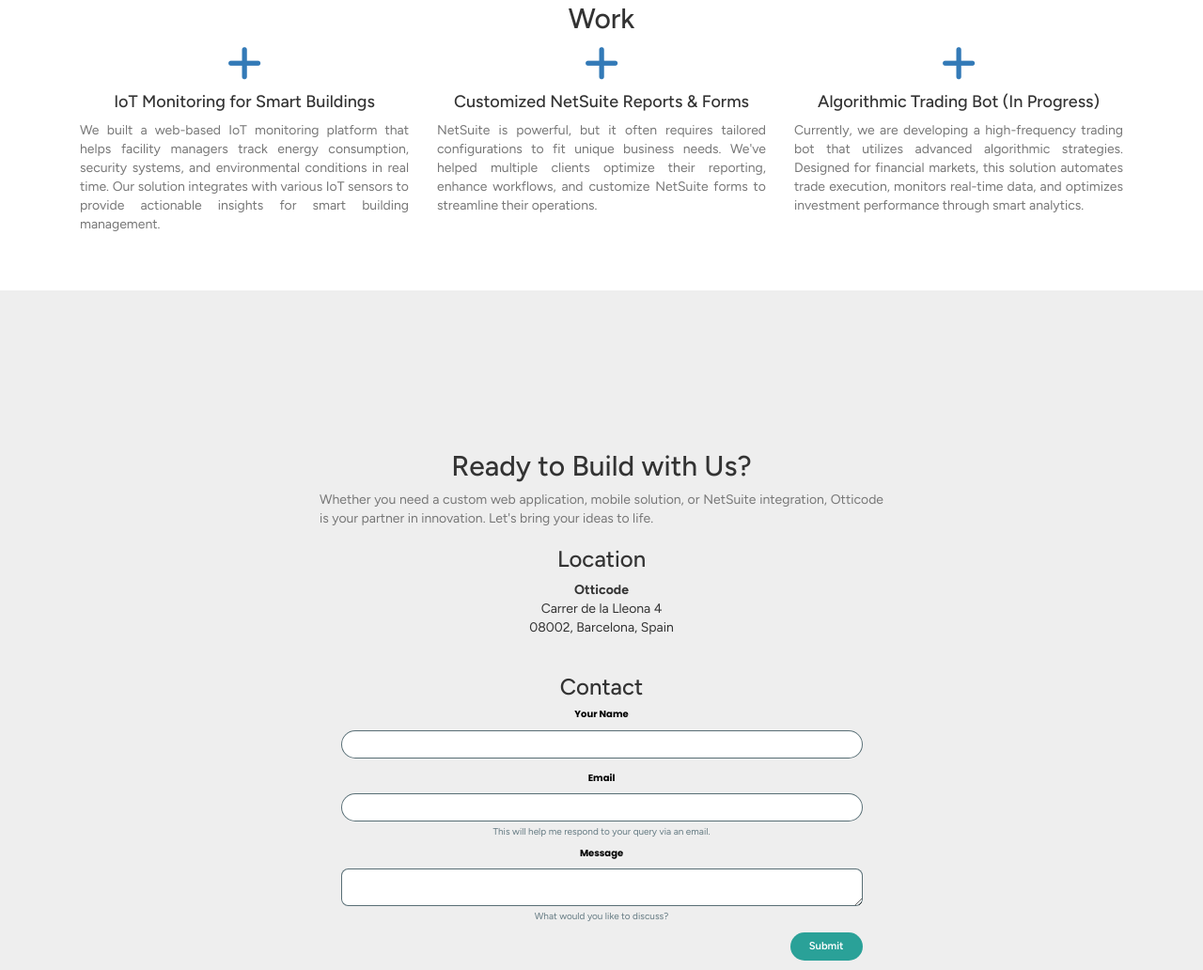
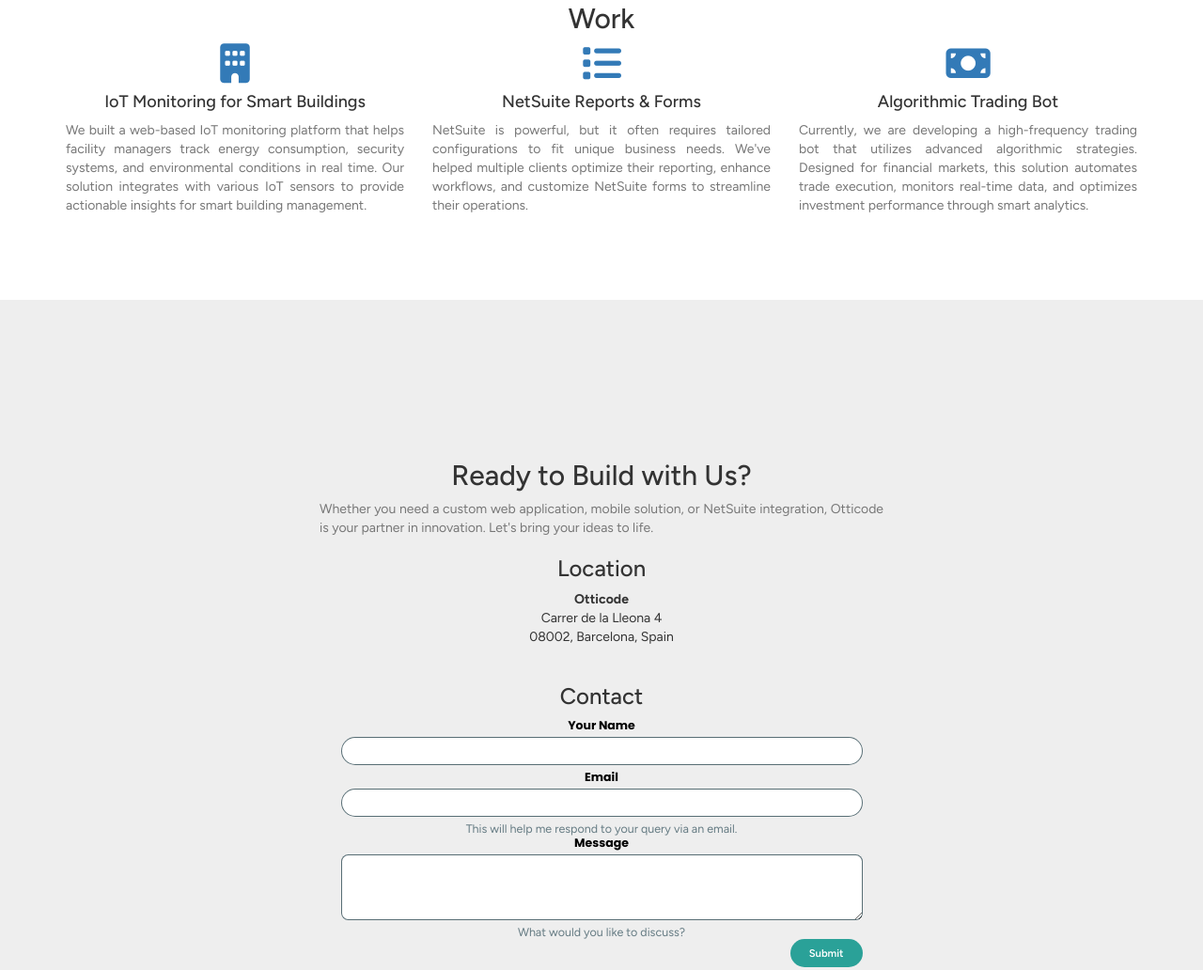
Before and after one commit to otticode/otticode-web, a plain HTML site: page index.html in a window 1280 px wide. Shown: the part 1552-2584 px from the top of the page at 94% size. Drawn offline with Linux system fonts and the light colour scheme.

Commit message:
Enhance portfolio layout and improve form styles for better usability

```diff
--- a/css/formspree.css
+++ b/css/formspree.css
@@ -25,7 +25,7 @@
   box-sizing: border-box;
 }
 
-* {
+form * {
   border: 0;
   margin: 0;
   padding: 0;
@@ -102,15 +102,15 @@
   color: var(--color-text-default);
   display: block;
   font-family: var(--font-family-display);
-  font-size: 1rem;
-  line-height: 1.25rem;
+  font-size: 1.25rem;
+  line-height: 1.5rem;
 }
 
 .fs-description {
   color: var(--color-text-muted);
   display: block;
-  font-size: 1rem;
-  line-height: 1.25rem;
+  font-size: 1.25rem;
+  line-height: 1.5rem;
 }
 
 .fs-button-group {
@@ -153,7 +153,7 @@
   border-width: 0;
   box-shadow: var(--color-border-default) 0 0 0 1px inset;
   color: var(--color-text-default);
-  font-size: 1rem;
+  font-size: 1.25rem;
   height: 3rem;
   line-height: 1.5rem;
   outline: none;
@@ -191,14 +191,14 @@
 .fs-radio-wrapper {
   align-items: center;
   display: flex;
-  height: 1.25rem;
+  height: 1.5rem;
 }
 
 .fs-checkbox,
 .fs-radio {
   background-color: #fff;
   border: 1px solid var(--color-border-default);
-  height: 1.25rem;
+  height: 1.5rem;
   width: 1.25rem;
 }
 
@@ -251,7 +251,7 @@
 .fs-slider {
   background: transparent;
   cursor: pointer;
-  height: 1.25rem;
+  height: 1.5rem;
   width: 100%;
 }
 
@@ -279,7 +279,7 @@
   appearance: none;
   background-color: var(--color-primary);
   border-radius: 50%;
-  height: 1.25rem;
+  height: 1.5rem;
   margin-top: -0.375rem; /* Centers thumb on the track */
   width: 1.25rem;
 }
@@ -308,7 +308,7 @@
   background-repeat: no-repeat;
   border-radius: 1.25rem;
   cursor: pointer;
-  height: 1.25rem;
+  height: 1.5rem;
   transition-duration: 200ms;
   transition-property: background-color, background-position;
   transition-timing-function: cubic-bezier(0.4, 0, 0.2, 1);
--- a/css/style.css
+++ b/css/style.css
@@ -3,3 +3,20 @@
     margin: 0 auto;
     text-align: left
 }
+
+.portfolio-container {
+    display: flex;
+    flex-wrap: wrap;
+    justify-content: center;
+}
+
+.portfolio-item {
+    display: flex;
+    flex-direction: column;
+    justify-content: flex-start;
+    margin-bottom: 30px;
+}
+
+.portfolio-caption {
+    flex-grow: 1;
+}
--- a/index.html
+++ b/index.html
@@ -18,7 +18,7 @@
     <link href="css/bootstrap.min.css" rel="stylesheet">
     <link href="css/scrolling-nav.css" rel="stylesheet">
     <link href="css/formspree.css" rel="stylesheet">
-    <script src="https://use.fontawesome.com/467c7e418f.js"></script>
+    <script src="https://kit.fontawesome.com/9a275ea748.js" crossorigin="anonymous"></script>
 </head>
 <!-- The #page-top ID is part of the scrolling feature - the data-spy and data-target are part of the built-in Bootstrap scrollspy function -->
 
@@ -147,17 +147,17 @@
     <section id="work" class="work-section">
         <div class="container">
             <div class="row">
-                <!-- 1 -->
                 <div class="col-lg-12 text-center">
                     <h2>Work</h2>
-                    <div class="col-md-4 portfolio-item">
+                    <div class="row mt-4">
+                        <!-- 1 -->
+                        <div class="col-md-4 portfolio-item d-flex flex-column align-items-start">
                             <a href="#portfolioModal1" class="portfolio-link" data-toggle="modal">
                                 <div class="portfolio-hover">
                                     <div class="portfolio-hover-content">
-                                    <i class="fa fa-plus fa-3x"></i>
+                                        <i class="fa fa-building fa-3x"></i>
                                     </div>
                                 </div>
-                            <!-- <img src="img/portfolio/roundicons.png" class="img-responsive" alt=""> -->
                             </a>
                             <div class="portfolio-caption">
                                 <h4>IoT Monitoring for Smart Buildings</h4>
@@ -165,90 +165,43 @@
                                     We built a web-based IoT monitoring platform that helps facility managers
                                     track energy consumption, security systems, and environmental conditions in
                                     real time. Our solution integrates with various IoT sensors to provide
-                                actionable insights for smart building management.</p>
+                                    actionable insights for smart building management.
+                                </p>
                             </div>
                         </div>
                         <!-- 2 -->
-                    <div class="col-md-4 portfolio-item">
+                        <div class="col-md-4 portfolio-item d-flex flex-column align-items-start">
                             <a href="#portfolioModal2" class="portfolio-link" data-toggle="modal">
                                 <div class="portfolio-hover">
                                     <div class="portfolio-hover-content">
-                                    <i class="fa fa-plus fa-3x"></i>
+                                        <i class="fa fa-list fa-3x m-3"></i>
                                     </div>
                                 </div>
-                            <!-- <img src="img/portfolio/startup-framework.png" class="img-responsive" alt=""> -->
                             </a>
                             <div class="portfolio-caption">
-                            <h4>Customized NetSuite Reports & Forms</h4>
-                            <p class="text-justify text-muted">NetSuite is powerful, but it often requires tailored
-                                configurations to fit unique business needs. We've helped multiple
-                                clients optimize their reporting, enhance workflows, and customize
-                                NetSuite forms to streamline their operations.</p>
+                                <h4>NetSuite Reports & Forms</h4>
+                                <p class="text-justify text-muted">
+                                    NetSuite is powerful, but it often requires tailored configurations to fit unique business needs. We've helped multiple clients optimize their reporting, enhance workflows, and customize NetSuite forms to streamline their operations.
+                                </p>
                             </div>
                         </div>
                         <!-- 3 -->
-                    <div class="col-md-4 portfolio-item">
+                        <div class="col-md-4 portfolio-item d-flex flex-column align-items-start">
                             <a href="#portfolioModal3" class="portfolio-link" data-toggle="modal">
                                 <div class="portfolio-hover">
                                     <div class="portfolio-hover-content">
-                                    <i class="fa fa-plus fa-3x"></i>
+                                        <i class="fa fa-money-bill fa-3x"></i>
                                     </div>
                                 </div>
-                            <!-- <img src="img/portfolio/treehouse.png" class="img-responsive" alt=""> -->
                             </a>
                             <div class="portfolio-caption">
-                            <h4>Algorithmic Trading Bot (In Progress)</h4>
-                            <p class="text-justify text-muted">Currently, we are developing a high-frequency
-                                trading bot that utilizes advanced algorithmic strategies. Designed
-                                for financial markets, this solution automates trade execution,
-                                monitors real-time data, and optimizes investment performance through
-                                smart analytics.</p>
+                                <h4>Algorithmic Trading Bot</h4>
+                                <p class="text-justify text-muted">
+                                    Currently, we are developing a high-frequency trading bot that utilizes advanced algorithmic strategies. Designed for financial markets, this solution automates trade execution, monitors real-time data, and optimizes investment performance through smart analytics.
+                                </p>
                             </div>
                         </div>
-                    <!-- 4 -->
-                    <!-- <div class="col-md-4 col-sm-6 portfolio-item">
-                        <a href="#portfolioModal4" class="portfolio-link" data-toggle="modal">
-                            <div class="portfolio-hover">
-                                <div class="portfolio-hover-content">
-                                    <i class="fa fa-plus fa-3x"></i>
                     </div>
-                            </div>
-                            <img src="img/portfolio/golden.png" class="img-responsive" alt="">
-                        </a>
-                        <div class="portfolio-caption">
-                            <h4>Golden</h4>
-                            <p class="text-muted">Website Design</p>
-                        </div>
-                    </div> -->
-                    <!-- 5 -->
-                    <!-- <div class="col-md-4 col-sm-6 portfolio-item">
-                        <a href="#portfolioModal5" class="portfolio-link" data-toggle="modal">
-                            <div class="portfolio-hover">
-                                <div class="portfolio-hover-content">
-                                    <i class="fa fa-plus fa-3x"></i>
-                                </div>
-                            </div>
-                            <img src="img/portfolio/escape.png" class="img-responsive" alt="">
-                        </a>
-                        <div class="portfolio-caption">
-                            <h4>Escape</h4>
-                            <p class="text-muted">Website Design</p>
-                        </div>
-                    </div> -->
-                    <!-- 6 -->
-                    <!-- <div class="col-md-4 col-sm-6 portfolio-item">
-                        <a href="#portfolioModal6" class="portfolio-link" data-toggle="modal">
-                            <div class="portfolio-hover">
-                                <div class="portfolio-hover-content">
-                                    <i class="fa fa-plus fa-3x"></i>
-                                </div>
-                            </div>
-                            <img src="img/portfolio/dreams.png" class="img-responsive" alt="">
-                        </a>
-                        <div class="portfolio-caption">
-                            <h4>Dreams</h4>
-                            <p class="text-muted">Website Design</p>
-                        </div>-->
                 </div>
             </div>
         </div>
@@ -298,7 +251,7 @@
                                 </div>
                                 <div class="fs-field">
                                     <label class="fs-label" for="message">Message</label>
-                                    <textarea class="fs-textarea" id="message" name="message" required></textarea>
+                                    <textarea class="fs-textarea" id="message" name="message" rows="4" required></textarea>
                                     <p class="fs-description">What would you like to discuss?</p>
                                 </div>
                                 <div class="fs-button-group">
```
Lines whose indentation alone changed are shown as unchanged.
